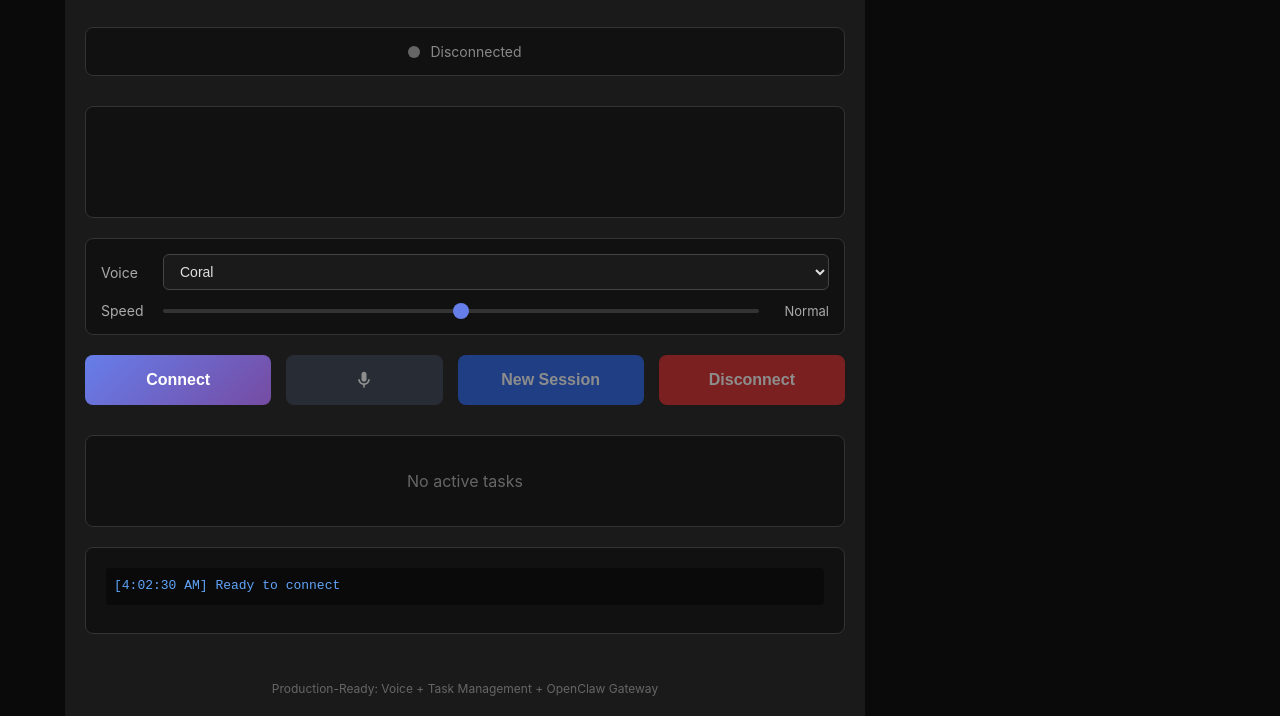
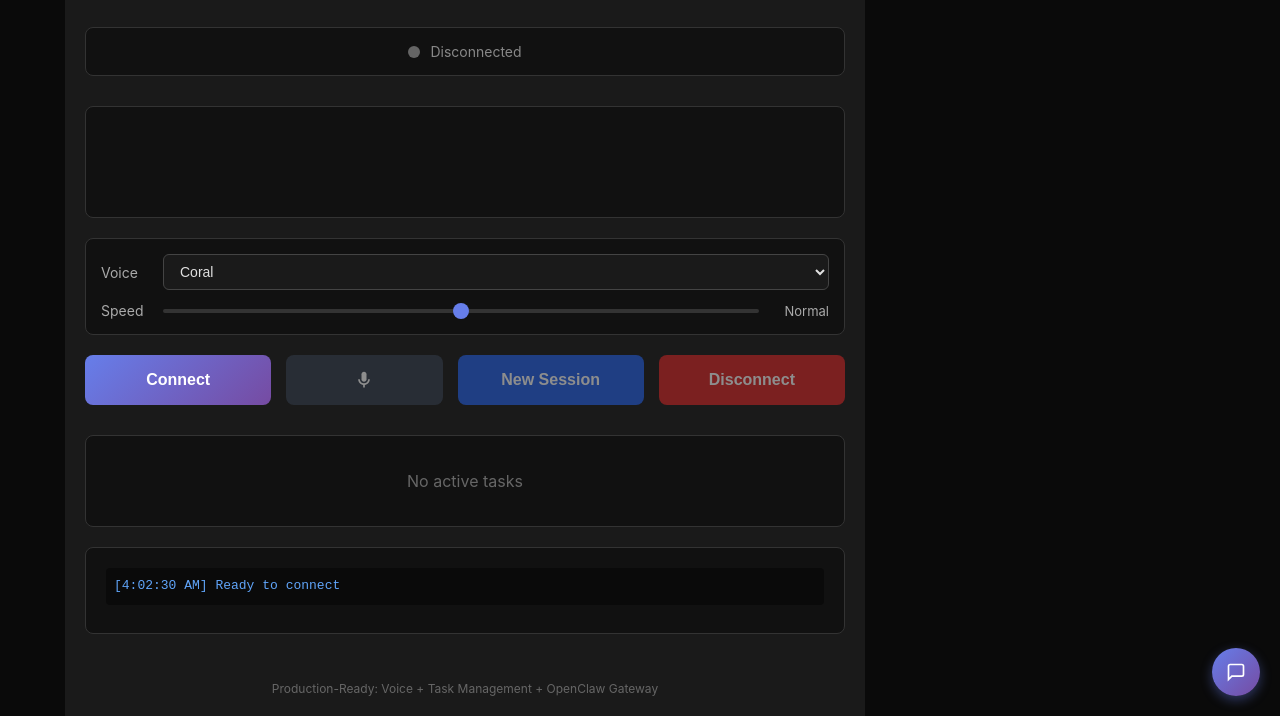
Before and after one commit to ETdoFresh/openclaw-realtime-voice, a website with bundled scripts: page public/index.html in a window 1280 px wide. Both pictures are taken after a click on the button 1157 px from the left and 35 px from the top of the page. Shown: the part 84-800 px from the top of the page. Built offline with nearby package versions, Linux system fonts and the light colour scheme; files whose address does not match are found by name.

Commit message:
Add floating button to reopen transcript
- Show floating button when sidebar hides and hide it when sidebar reappears
- Toggle sidebar visibility via button clicks and initialize visibility state

```diff
--- a/public/index.html
+++ b/public/index.html
@@ -72,6 +72,13 @@
 
       <div class="log" id="log"></div>
 
+      <!-- Floating button to reopen transcript when sidebar is hidden -->
+      <button class="btn-show-transcript" id="showTranscriptBtn" aria-label="Show conversation">
+        <svg width="20" height="20" viewBox="0 0 24 24" fill="none" stroke="currentColor" stroke-width="2">
+          <path d="M21 15a2 2 0 0 1-2 2H7l-4 4V5a2 2 0 0 1 2-2h14a2 2 0 0 1 2 2z"/>
+        </svg>
+      </button>
+
       <div class="footer">
         Production-Ready: Voice + Task Management + OpenClaw Gateway
       </div>
--- a/public/src/main.ts
+++ b/public/src/main.ts
@@ -238,16 +238,33 @@ const transcriptSidebar = document.getElementById('transcriptSidebar') as HTMLDi
 const transcriptContent = document.getElementById('transcriptContent') as HTMLDivElement;
 const transcriptToggle = document.getElementById('transcriptToggle') as HTMLButtonElement;
 const newSessionBtn = document.getElementById('newSessionBtn') as HTMLButtonElement;
+const showTranscriptBtn = document.getElementById('showTranscriptBtn') as HTMLButtonElement;
 
 // Speed slider label updates
 speedRange.addEventListener('input', () => {
   speedLabel.textContent = SPEED_OPTIONS[Number(speedRange.value)].label;
 });
 
-// Transcript sidebar toggle
+// Sync the floating "show transcript" button visibility with sidebar state
+function updateShowTranscriptBtn(): void {
+  const isHidden = transcriptSidebar.classList.contains('hidden');
+  showTranscriptBtn.classList.toggle('visible', isHidden);
+}
+
+// Transcript sidebar toggle (hide)
 transcriptToggle.addEventListener('click', () => {
-  transcriptSidebar.classList.toggle('hidden');
+  transcriptSidebar.classList.add('hidden');
+  updateShowTranscriptBtn();
 });
+
+// Floating button (show)
+showTranscriptBtn.addEventListener('click', () => {
+  transcriptSidebar.classList.remove('hidden');
+  updateShowTranscriptBtn();
+});
+
+// Initialize button state
+updateShowTranscriptBtn();
 
 // Audio Visualizer
 function setupVisualizer(stream: MediaStream): void {
--- a/public/src/style.css
+++ b/public/src/style.css
@@ -498,6 +498,36 @@ button:disabled {
   margin-top: 6px;
 }
 
+/* Show Transcript Button (visible when sidebar is hidden) */
+.btn-show-transcript {
+  display: none;
+  position: fixed;
+  bottom: 20px;
+  right: 20px;
+  width: 48px;
+  height: 48px;
+  padding: 0;
+  border-radius: 50%;
+  background: linear-gradient(135deg, #667eea 0%, #764ba2 100%);
+  color: white;
+  border: none;
+  cursor: pointer;
+  align-items: center;
+  justify-content: center;
+  box-shadow: 0 4px 12px rgba(102, 126, 234, 0.4);
+  z-index: 150;
+  transition: transform 0.2s ease;
+  flex: none;
+}
+
+.btn-show-transcript:hover {
+  transform: scale(1.1);
+}
+
+.btn-show-transcript.visible {
+  display: flex;
+}
+
 /* Auth Overlay */
 .auth-overlay {
   position: fixed;
```
